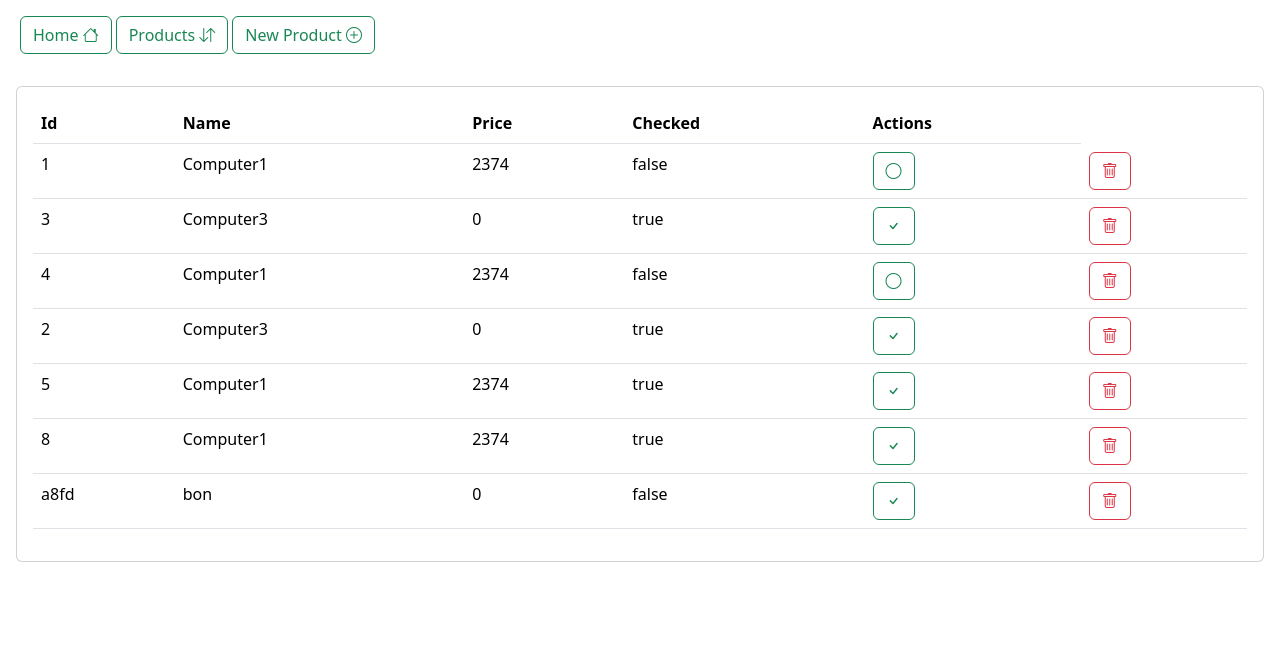
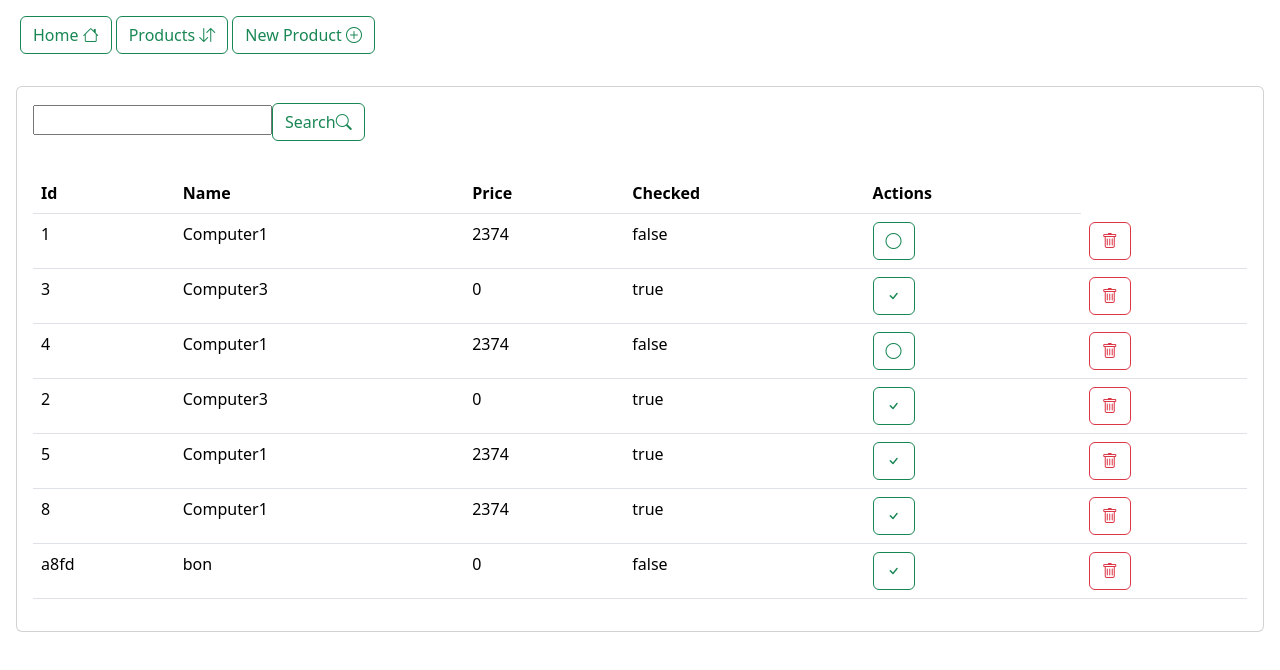
Before and after one commit to zoulou421/angular-app-basic-concept, an Angular app: page /products in a window 1280 px wide. Shown: the top 670 px of the page. Built offline with nearby package versions, Linux system fonts and the light colour scheme; data requests are answered from the project's data file.

Commit message:
added: two-ways binding Search form

```diff
--- a/src/app/app.module.ts
+++ b/src/app/app.module.ts
@@ -14,7 +14,7 @@ import { HomeComponent } from './home/home.component';
 import { ProductComponent } from './product/product.component';
 import { NewProductComponent } from './new-product/new-product.component';
 import {HttpClientModule} from "@angular/common/http";
-import {ReactiveFormsModule} from "@angular/forms";
+import {FormsModule, ReactiveFormsModule} from "@angular/forms";
 @NgModule({
   declarations: [
     AppComponent,
@@ -33,7 +33,8 @@ import {ReactiveFormsModule} from "@angular/forms";
     BrowserModule,
     AppRoutingModule,
     HttpClientModule,
-    ReactiveFormsModule
+    ReactiveFormsModule,
+    FormsModule
   ],
   providers: [
     provideClientHydration()
--- a/src/app/product/product.component.html
+++ b/src/app/product/product.component.html
@@ -1,5 +1,14 @@
 <div class="p-3">
   <div class="card">
+
+    <div class="card-body">
+      {{keyword}}
+      <input type="text" [(ngModel)]="keyword"/>
+      <button class="btn btn-outline-success" >
+        Search<i class="bi bi-search"></i>
+       </button>
+    </div>
+
     <div class="card-body">
       <table class="table">
         <thead>
--- a/src/app/product/product.component.ts
+++ b/src/app/product/product.component.ts
@@ -16,8 +16,6 @@ export class ProductComponent implements OnInit{
    //constructor(private http:HttpClient) {
     // this.http=http;
   // }
-  constructor(private productService:ProductService) {
-  }
 
  // products:Array<ProductModel>=[
    /* {id:1,name:"Computuer",price:4500,checked:false},
@@ -25,7 +23,11 @@ export class ProductComponent implements OnInit{
     {id:1,name:"Computuer",price:4300,checked:false}*/
  // ]
  // products$!:Observable<Array<ProductModel>>; REPLACE AS FOLLOW:
-  products:Array<ProductModel>=[];// use it for delete also
+ public products:Array<ProductModel>=[];// use it for delete also
+ public keyword:string="";
+  constructor(private productService:ProductService) {
+  }
+
 
   handleCheckProduct(product: ProductModel) {
    //  this.http.patch("http://localhost:8089/products/"+product.id, {checked:!product.checked})
```
